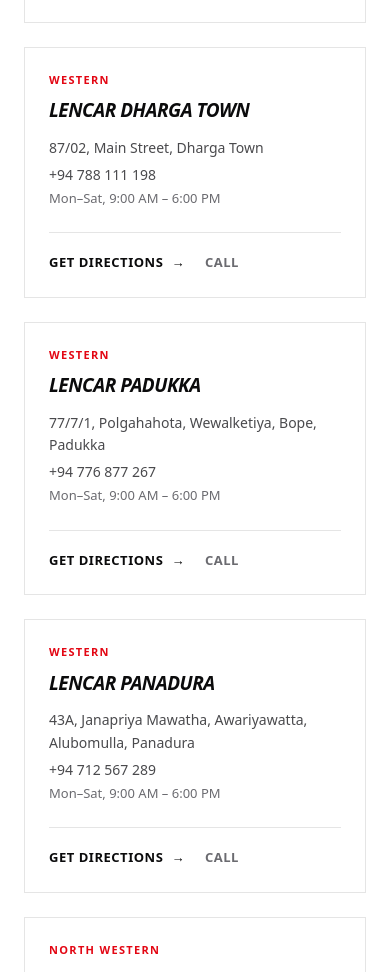
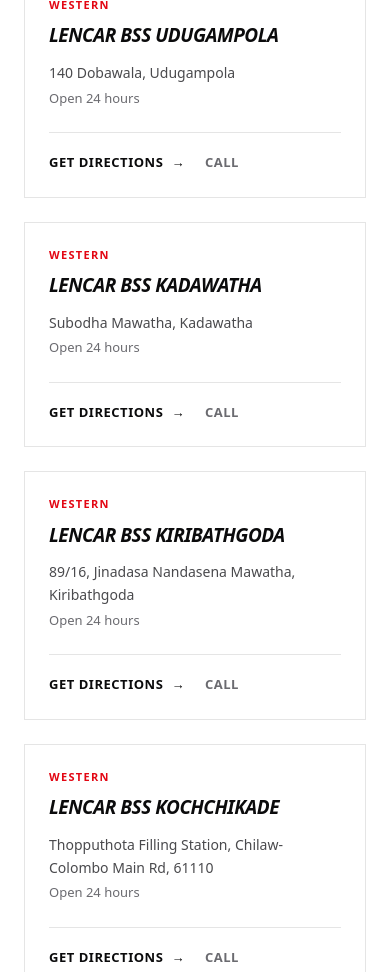
Before and after one commit to Anoch123/lencar_website_official, a Next.js app: page /dealer-network in a window 390 px wide. Shown: the part 2320-3292 px from the top of the page. Built offline with nearby package versions, Linux system fonts and the light colour scheme.

Commit message:
update website details

```diff
--- a/app/lencar-bikes/erc-80-plus/page.tsx
+++ b/app/lencar-bikes/erc-80-plus/page.tsx
@@ -9,7 +9,7 @@
   { label: "Range", value: "70 km" },
   { label: "Top speed", value: "60 km/h" },
   { label: "Motor Power", value: "1.2 kwh" },
-  { label: "Battery", value: "2 kw Lithium Iron Phosphate" },
+  { label: "Battery", value: "2kw Lithium Iron Phosphate" },
 ];
 
 const HIGHLIGHTS = [
--- a/app/lencar-bikes/zivi/page.tsx
+++ b/app/lencar-bikes/zivi/page.tsx
@@ -6,17 +6,29 @@
 import BookTestRideModal from "@/components/BookTestRideModal";
 
 const SPECS = [
-  { label: "Range", value: "100+ km" },
+  { label: "Range", value: "90+ km" },
   { label: "Top speed", value: "65 km/h" },
-  { label: "Motor Power", value: "1.5 kwh" },
-  { label: "Battery", value: "72 - 30 AH Lithium Iron Phosphate" },
+  { label: "Motor Power", value: "2kw" },
+  { label: "Battery", value: "72 - 30AH Lithium Iron Phosphate" },
 ];
 
 const HIGHLIGHTS = [
-  "Lightest frame in the Lencar lineup",
-  "Nimble handling for narrow streets",
-  "Compact enough for tight parking",
-  "IoT connectivity via the Lencar app",
+  "Long Riding Range",
+  "Powerful Performance",
+  "Advanced Safety Features",
+  "IoT connectivity via the Lencar app"
+];
+
+const FULL_SPECS = [
+  { label: "Motor Power", value: "1.5kW rated power, 2kW peak power" },
+  { label: "Brakes", value: "220mm dual disc, opposite-cylinder calipers" },
+  { label: "Brake System", value: "Hydraulic" },
+  { label: "Tires", value: "3.50 – 10 vacuum tire" },
+  { label: "Rear Suspension", value: "Hydraulic shock absorber" },
+  { label: "Charger", value: "8A national-standard lithium battery charger" },
+  { label: "Controller", value: "Double-layer self-cooling controller" },
+  { label: "Security", value: "Dual remote-control alarm, laser-cut remote & key" },
+  { label: "Storage", value: "Expanded cabin space" },
 ];
 
 export default function LencarZivi() {
@@ -27,10 +39,9 @@
       <main className="bg-white text-[#0b0b0c]">
         {/* Breadcrumb */}
         <div className="mx-auto max-w-7xl px-6 pt-8 lg:px-8">
-          <a
-            href="/my-lencar"
-            className="font-body inline-flex items-center gap-2 text-[13px] font-semibold uppercase tracking-[0.04em] text-[#6b6b70] transition-colors hover:text-[#e30613]"
-          >
+
+            <a href="/my-lencar"
+            className="font-body inline-flex items-center gap-2 text-[13px] font-semibold uppercase tracking-[0.04em] text-[#6b6b70] transition-colors hover:text-[#e30613]">
             <span aria-hidden="true">←</span> Back to lineup
           </a>
         </div>
@@ -55,9 +66,7 @@
               Zivi
             </h1>
             <p className="font-body mt-6 max-w-md text-[16px] leading-relaxed text-[#4a4a4d]">
-              Zivi is the lightest bike in the lineup — nimble enough for
-              narrow streets and tight parking, without giving up everyday
-              reliability.
+              The premium electric scooter built for riders who need greater efficiency and longer-distance travel. With a range of up to 90 km, the Zivi combines stylish design with modern technology. It also features Lencar’s battery-swapping system, enabling seamless battery replacement for uninterrupted mobility.
             </p>
 
             <dl className="mt-8 grid grid-cols-2 gap-6 border-t border-[#e5e5e5] pt-8">
@@ -80,8 +89,8 @@
               >
                 Book a test ride
               </button>
-              <a
-                href="/my-lencar"
+
+                <a href="/my-lencar"
                 className="font-body inline-flex items-center justify-center border border-[#0b0b0c] px-7 py-3.5 text-[13px] font-semibold uppercase tracking-[0.06em] text-[#0b0b0c] transition-colors hover:border-[#e30613] hover:text-[#e30613]"
               >
                 Back to lineup
@@ -110,6 +119,34 @@
             </ul>
           </div>
         </section>
+
+        {/* Full specifications */}
+        <section className="border-t border-[#e5e5e5] bg-white">
+          <div className="mx-auto max-w-7xl px-6 py-16 sm:py-20 lg:px-8">
+            <p className="font-body text-[13px] font-bold uppercase tracking-[0.14em] text-[#e30613]">
+              Under the hood
+            </p>
+            <h2 className="font-display mt-4 max-w-xl text-[26px] font-black uppercase italic leading-[1.1] tracking-tight text-[#0b0b0c] sm:text-[32px]">
+              Full specifications
+            </h2>
+
+            <dl className="mt-10 grid grid-cols-1 gap-x-12 sm:grid-cols-2">
+              {FULL_SPECS.map((spec, i) => (
+                <div
+                  key={spec.label + i}
+                  className="flex items-baseline justify-between gap-6 border-b border-[#e5e5e5] py-4"
+                >
+                  <dt className="font-body flex-shrink-0 text-[11px] font-semibold uppercase tracking-[0.1em] text-[#a3a3a8]">
+                    {spec.label}
+                  </dt>
+                  <dd className="font-body text-right text-[14px] leading-snug text-[#0b0b0c]">
+                    {spec.value}
+                  </dd>
+                </div>
+              ))}
+            </dl>
+          </div>
+        </section>
       </main>
 
       <Footer />
--- a/app/my-lencar/page.tsx
+++ b/app/my-lencar/page.tsx
@@ -4,16 +4,16 @@
 import FaqAccordion from "@/components/Faqaccordion";
 
 const BIKES = [
-  {
-    name: "eRc 80",
-    slug: "erc-80",
-    tagline: "The everyday city commuter.",
-    image: "/images/bikes/erc-80.jpg",
-    specs: [
-      { label: "Range", value: "70 km" },
-      { label: "Top speed", value: "60 km/h" },
-    ],
-  },
+  // {
+  //   name: "eRc 80",
+  //   slug: "erc-80",
+  //   tagline: "The everyday city commuter.",
+  //   image: "/images/bikes/erc-80.jpg",
+  //   specs: [
+  //     { label: "Range", value: "70 km" },
+  //     { label: "Top speed", value: "60 km/h" },
+  //   ],
+  // },
   {
     name: "eRc 80+",
     slug: "erc-80-plus",
--- a/components/CreativeSlider.jsx
+++ b/components/CreativeSlider.jsx
@@ -17,9 +17,9 @@
     background: "/images/img2.png",
     video: "",
     dark: true,
-    heading: "LENCAR ERC.80",
+    heading: "LENCAR ERC.80+",
     description: "The Lencar eRC 80 is a smart electric scooter designed for daily commuting and city travel.",
-    ctaPrimary: { label: "Learn More", href: "/lencar-bikes/erc-80" },
+    ctaPrimary: { label: "Learn More", href: "/lencar-bikes/erc-80-plus" },
   },
   {
     background: "/images/img3.png",
--- a/components/Dealernetwork.tsx
+++ b/components/Dealernetwork.tsx
@@ -13,76 +13,196 @@
 
 const DEALERS: Dealer[] = [
     {
-    name: "Lencar Agalawatta",
+      name: "Lencar BSS Miriswaththa",
+      region: "Western",
+      address: "84/C, Miriswatta, Muduugoda, Gampaha",
+      phone: "",
+      hours: "Open 24 hours",
+      mapsQuery: "84/C, Miriswatta, Muduugoda, Gampaha, Sri Lanka",
+    },
+    {
+      name: "Lencar BSS Seeduwa",
+      region: "Western",
+      address: "73, Liyanagemulla, Seeduwa",
+      phone: "",
+      hours: "Open 24 hours",
+      mapsQuery: "73, Liyanagemulla, Seeduwa, Sri Lanka",
+    },
+    {
+      name: "Lencar BSS Katunayake",
+      region: "Western",
+      address: "128, 18th Mile Post, Katunayake",
+      phone: "",
+      hours: "Open 24 hours",
+      mapsQuery: "128, 18th Mile Post, Katunayake, Sri Lanka",
+    },
+    {
+      name: "Lencar BSS Udugampola",
+      region: "Western",
+      address: "140 Dobawala, Udugampola",
+      phone: "",
+      hours: "Open 24 hours",
+      mapsQuery: "140 Dobawala, Udugampola, Sri Lanka",
+    },
+    {
+      name: "Lencar BSS Kadawatha",
+      region: "Western",
+      address: "Subodha Mawatha, Kadawatha",
+      phone: "",
+      hours: "Open 24 hours",
+      mapsQuery: "Subodha Mawatha, Kadawatha, Sri Lanka",
+    },
+    {
+      name: "Lencar BSS Kiribathgoda",
+      region: "Western",
+      address: "89/16, Jinadasa Nandasena Mawatha, Kiribathgoda",
+      phone: "",
+      hours: "Open 24 hours",
+      mapsQuery: "89/16, Jinadasa Nandasena Mawatha, Kiribathgoda, Sri Lanka",
+    },
+    {
+      name: "Lencar BSS Kochchikade",
+      region: "Western",
+      address: "Thopputhota Filling Station, Chilaw-Colombo Main Rd, 61110",
+      phone: "",
+      hours: "Open 24 hours",
+      mapsQuery: "Thopputhota Filling Station, Chilaw-Colombo Main Rd, 61110, Sri Lanka",
+    },
+    {
+      name: "Lencar BSS Paliyagoda",
+      region: "Western",
+      address: "3 Negombo Rd, Wattala 11300",
+      phone: "",
+      hours: "Open 24 hours",
+      mapsQuery: "3 Negombo Rd, Wattala 11300, Sri Lanka",
+    },
+    {
+      name: "Lencar BSS Minuwangoda",
+      region: "Western",
+      address: "304, Negombo Road, Kurunegala",
+      phone: "",
+      hours: "Open 24 hours",
+      mapsQuery: "304, Negombo Road, Kurunegala, Sri Lanka",
+    },
+    {
+      name: "Lencar BSS Thalawathugoda",
+      region: "Western",
+      address: "263/1, Hokandara Rd, Ruhunupura",
+      phone: "",
+      hours: "Open 24 hours",
+      mapsQuery: "263/1, Hokandara Rd, Ruhunupura, Sri Lanka",
+    },
+    {
+      name: "Lencar BSS Rawatawatta",
+      region: "Western",
+      address: "Rawatawatta Junction, Galle Road, Moratuwa",
+      phone: "",
+      hours: "Open 24 hours",
+      mapsQuery: "Rawatawatta Junction, Galle Road, Moratuwa, Sri Lanka",
+    },
+    {
+      name: "Lencar BSS Soysapura",
+      region: "Western",
+      address: "164, Soysapura, Moratuwa",
+      phone: "",
+      hours: "Open 24 hours",
+      mapsQuery: "164, Soysapura, Moratuwa, Sri Lanka",
+    },
+    {
+      name: "Lencar BSS Kolonnawa",
+      region: "Western",
+      address: "595, Kolonnawa Road, Wellampitiya",
+      phone: "",
+      hours: "Open 24 hours",
+      mapsQuery: "595, Kolonnawa Road, Wellampitiya, Sri Lanka",
+    },
+    {
+      name: "Lencar BSS Borella",
+      region: "Western",
+      address: "Thilakarathnaramaya Temple, Ward Place, Colombo 08",
+      phone: "",
+      hours: "Open 24 hours",
+      mapsQuery: "Thilakarathnaramaya Temple, Ward Place, Colombo 08, Sri Lanka",
+    },
+    {
+      name: "Lencar BSS Padukka",
+      region: "Western",
+      address: "77/7/1, Polgahahota, Wewelktiya Bope, Padukka",
+      phone: "",
+      hours: "Open 24 hours",
+      mapsQuery: "77/7/1, Polgahahota, Wewelktiya Bope, Padukka, Sri Lanka",
+    },
+    {
+      name: "Lencar BSS Beruwala",
+      region: "Western",
+      address: "Galle Rd, Beruwala",
+      phone: "",
+      hours: "Open 24 hours",
+      mapsQuery: "Galle Rd, Beruwala, Sri Lanka",
+    },
+    {
+      name: "Lencar BSS Bandaragama",
+      region: "Western",
+      address: "17A, Horana Rd, Bandaragama",
+      phone: "",
+      hours: "Open 24 hours",
+      mapsQuery: "17A, Horana Rd, Bandaragama, Sri Lanka",
+    },
+    {
+      name: "Lencar BSS Maggona",
+      region: "Western",
+      address: "150/A, Galle Road, Diyalagoda, Maggona",
+      phone: "",
+      hours: "Open 24 hours",
+      mapsQuery: "150/A, Galle Road, Diyalagoda, Maggona, Sri Lanka",
+    },
+    {
+      name: "Lencar BSS Panadura",
+      region: "Western",
+      address: "43A, Janapriya Mawatha, Awariyawatta, Alubomulla, Panadura",
+      phone: "",
+      hours: "Open 24 hours",
+      mapsQuery: "43A, Janapriya Mawatha, Awariyawatta, Alubomulla, Panadura, Sri Lanka",
+    },
+    {
+      name: "Lencar BSS Agalawaththa",
       region: "Western",
       address: "226/01, Yatiyana, Agalawatta",
-    phone: "+94 757 979 938",
-    hours: "Mon–Sat, 9:00 AM – 6:00 PM",
+      phone: "",
+      hours: "Open 24 hours",
       mapsQuery: "226/01, Yatiyana, Agalawatta, Sri Lanka",
     },
     {
-    name: "Lencar Soysapura",
+      name: "Lencar BSS Kalutara",
       region: "Western",
-    address: "164, Soysapura, Moratuwa",
-    phone: "+94 727 201 201",
-    hours: "Mon–Sat, 9:00 AM – 6:00 PM",
-    mapsQuery: "164, Soysapura, Moratuwa, Sri Lanka",
+      address: "3B, St. Philipneres Church Road, Katukurunda",
+      phone: "",
+      hours: "Open 24 hours",
+      mapsQuery: "3B, St. Philipneres Church Road, Katukurunda, Sri Lanka",
     },
     {
-    name: "Lencar Miriswatta",
+      name: "Lencar BSS Dharga Town",
       region: "Western",
-    address: "84/C, Miriwatta, Mudungoda, Gampaha",
-    phone: "+94 777 774 521",
-    hours: "Mon–Sat, 9:00 AM – 6:00 PM",
-    mapsQuery: "84/C, Miriwatta, Mudungoda, Gampaha, Sri Lanka",
+      address: "87/02, Main Street, Darga Town",
+      phone: "",
+      hours: "Open 24 hours",
+      mapsQuery: "87/02, Main Street, Darga Town, Sri Lanka",
     },
     {
-    name: "Lencar Dharga Town",
-    region: "Western",
-    address: "87/02, Main Street, Dharga Town",
-    phone: "+94 788 111 198",
-    hours: "Mon–Sat, 9:00 AM – 6:00 PM",
-    mapsQuery: "87/02, Main Street, Dharga Town, Sri Lanka",
+      name: "Lencar BSS Kurunagala",
+      region: "North Western",
+      address: "44, Narammala-Madampe Road, Kurunagala",
+      phone: "",
+      hours: "Open 24 hours",
+      mapsQuery: "44, Narammala-Madampe Road, Kurunagala, Sri Lanka",
     },
     {
-    name: "Lencar Padukka",
-    region: "Western",
-    address: "77/7/1, Polgahahota, Wewalketiya, Bope, Padukka",
-    phone: "+94 776 877 267",
-    hours: "Mon–Sat, 9:00 AM – 6:00 PM",
-    mapsQuery: "77/7/1, Polgahahota, Wewalketiya, Bope, Padukka, Sri Lanka",
-  },
-  {
-    name: "Lencar Panadura",
-    region: "Western",
-    address: "43A, Janapriya Mawatha, Awariyawatta, Alubomulla, Panadura",
-    phone: "+94 712 567 289",
-    hours: "Mon–Sat, 9:00 AM – 6:00 PM",
-    mapsQuery: "43A, Janapriya Mawatha, Awariyawatta, Alubomulla, Panadura, Sri Lanka",
-  },
-  {
-    name: "Lencar Kuliyapitiya",
+      name: "Lencar BSS Kuliyapitiya",
       region: "North Western",
       address: "190, Uthurawala, Welipannagahamulla, Kuliyapitiya",
-    phone: "+94 741 577 271",
-    hours: "Mon–Sat, 9:00 AM – 6:00 PM",
+      phone: "",
+      hours: "Open 24 hours",
       mapsQuery: "190, Uthurawala, Welipannagahamulla, Kuliyapitiya, Sri Lanka",
-  },
-  {
-    name: "Lencar Kiribathgoda",
-    region: "Western",
-    address: "89/16, Jinadasa Nandasena Mawatha, Kiribathgoda",
-    phone: "+94 702 393 993",
-    hours: "Mon–Sat, 9:00 AM – 6:00 PM",
-    mapsQuery: "89/16, Jinadasa Nandasena Mawatha, Kiribathgoda, Sri Lanka",
-  },
-  {
-    name: "Lencar Kurunegala",
-    region: "North Western",
-    address: "Negombo Road, Kurunegala",
-    phone: "+94 777 189 529",
-    hours: "Mon–Sat, 9:00 AM – 6:00 PM",
-    mapsQuery: "Negombo Road, Kurunegala, Sri Lanka",
     },
 ];
 
--- a/components/WhyLencarSection.jsx
+++ b/components/WhyLencarSection.jsx
@@ -1,33 +1,39 @@
 "use client";
 
 import Image from "next/image";
-import { Wrench, ShieldCheck, Award, ArrowUpRight } from "lucide-react";
+import { Wrench, ShieldCheck, Award, Motorbike, brush, Brush } from "lucide-react";
 
 const FEATURES = [
   {
     icon: Wrench,
-    title: "Service network",
+    title: "Technology",
     description:
-      "1,000+ authorized workshops and stores worldwide, for repairs, inspections and genuine parts.",
+      "Smart battery swapping technology enables riders to replace batteries within minutes, eliminating long charging times.",
     cta: { label: "Find a store near Colombo", href: "#store-locator" },
   },
   {
     icon: ShieldCheck,
     title: "Warranty",
     description:
-      "2 years on the vehicle, 2 years on the battery. Valid across the EU — no fine print.",
+      "A 5-year warranty covers the powertrain, ensuring reliability and peace of mind.",
+  },
+  {
+    icon: Motorbike,
+    title: "Range",
+    description:
+      "Battery swapping technology provides unlimited range for uninterrupted travel.",
+  },
+  {
+    icon: Brush,
+    title: "Service",
+    description:
+      "Lifetime battery service eliminates concerns about battery maintenance and replacement.",
   },
   {
     icon: Award,
-    title: "Award-winning",
+    title: "After-Sales Service",
     description:
-      "Test winner and recommended pick across the industry's most demanding independent reviews.",
-  },
-  {
-    icon: Award,
-    title: "Award-winning",
-    description:
-      "Test winner and recommended pick across the industry's most demanding independent reviews.",
+      "A nationwide dealer network and dedicated technical support ensure reliable customer service.",
   },
 ];
 
@@ -71,7 +77,7 @@
                 just a scooter
               </h2>
               <p className="font-body mt-4 max-w-sm text-[15px] leading-relaxed text-[#c7c7cc]">
-                Three of many reasons why LENCAR riders stay LENCAR riders.
+                At Lencar, we believe transportation should be affordable, environmentally friendly, and hassle-free. Our electric scooters are designed for Sri Lankan roads while delivering outstanding performance and convenience.
               </p>
             </div>
           </div>
```
Lines whose indentation alone changed are shown as unchanged.
